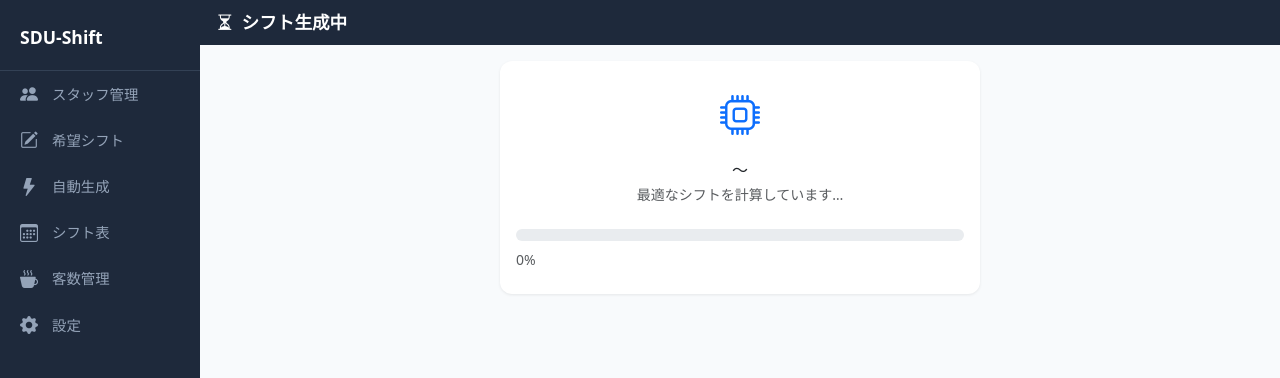
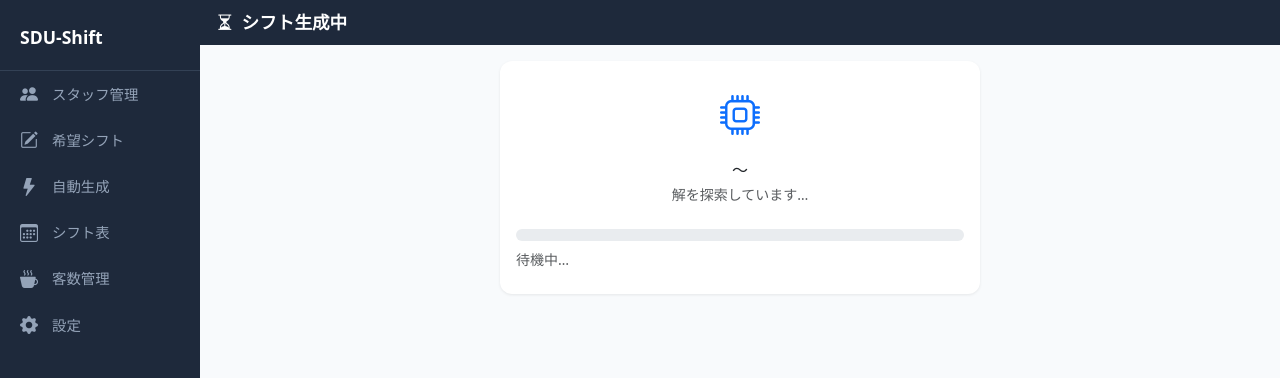
Before and after one commit to Richiesss/shift-tool, a Flask app: template templates/generate/waiting.html in a window 1280 px wide. Shown: the top 378 px of the page. Run offline with Flask 3, Linux system fonts and the light colour scheme; the template is opened without the code that fills it, so the values that code supplies are empty; some libraries are stand-ins or nearby versions.

Commit message:
Progress bar driven by real solver data, not fake time animation
- Remove requestAnimationFrame time-fill; bar only moves on actual poll data
- elapsed comes from SolveProgressCallback.WallTime() stored in DB
- Before first callback: bar stays at 0% with 'exploring...' label
- After callback: bar = elapsed/10s * 100% (honest time budget display)
- solution count shown as secondary indicator

Co-Authored-By: Claude Sonnet 4.6 <noreply@anthropic.com>

```diff
--- a/templates/generate/waiting.html
+++ b/templates/generate/waiting.html
@@ -12,14 +12,18 @@
         <i class="bi bi-cpu fs-1 text-primary"></i>
       </div>
       <h6 class="mb-1">{{ period.start_date }} 〜 {{ period.end_date }}</h6>
-      <p class="text-muted small mb-4" id="status-msg">最適なシフトを計算しています…</p>
+      <p class="text-muted small mb-4" id="status-msg">解を探索しています…</p>
 
+      <!-- プログレスバー（実際の経過時間ベース） -->
       <div class="progress mb-2" style="height:12px;border-radius:6px">
-        <div id="prog-bar" class="progress-bar progress-bar-striped progress-bar-animated bg-primary"
-             role="progressbar" style="width:0%;transition:width 0.6s ease"></div>
+        <div id="prog-bar"
+             class="progress-bar progress-bar-striped progress-bar-animated bg-primary"
+             role="progressbar"
+             style="width:0%;transition:width 0.8s ease-out">
+        </div>
       </div>
       <div class="d-flex justify-content-between small text-muted">
-        <span id="pct-label">0%</span>
+        <span id="elapsed-label">待機中…</span>
         <span id="solution-label"></span>
       </div>
     </div>
@@ -28,68 +32,66 @@
 
 <script>
 (function () {
+  const MAX_SEC = 10.0;
   const periodId = {{ period.id }};
   const scheduleUrl = "{{ url_for('schedule.index', period_id=period.id) }}";
   const bar = document.getElementById('prog-bar');
-  const pctLabel = document.getElementById('pct-label');
+  const elapsedLabel = document.getElementById('elapsed-label');
   const solutionLabel = document.getElementById('solution-label');
   const statusMsg = document.getElementById('status-msg');
 
-  // 時間ベースの滑らかなアニメーション（10秒で95%まで）
-  const MAX_TIME_MS = 10000;
-  const startTime = Date.now();
-  let animFrame;
-
-  function animateFill() {
-    const elapsed = Date.now() - startTime;
-    const timePct = Math.min(95, (elapsed / MAX_TIME_MS) * 95);
-    bar.style.width = timePct + '%';
-    pctLabel.textContent = Math.floor(timePct) + '%';
-    if (timePct < 95) animFrame = requestAnimationFrame(animateFill);
+  function setBar(pct, animate) {
+    bar.style.transition = animate ? 'width 0.8s ease-out' : 'none';
+    bar.style.width = Math.min(100, pct) + '%';
   }
-  animFrame = requestAnimationFrame(animateFill);
 
   function poll() {
     fetch("{{ url_for('generate.status', period_id=period.id) }}")
       .then(r => r.json())
       .then(data => {
         if (data.status === 'done') {
-          cancelAnimationFrame(animFrame);
-          bar.style.width = '100%';
-          bar.classList.remove('progress-bar-animated');
+          setBar(100, true);
+          bar.classList.remove('progress-bar-animated', 'bg-primary');
           bar.classList.add('bg-success');
-          pctLabel.textContent = '100%';
+          elapsedLabel.textContent = '完了';
           statusMsg.textContent = '生成完了！シフト表に移動します…';
           setTimeout(() => { window.location.href = scheduleUrl; }, 800);
 
         } else if (data.status === 'failed') {
-          cancelAnimationFrame(animFrame);
-          bar.classList.remove('progress-bar-animated');
+          setBar(100, false);
+          bar.classList.remove('progress-bar-animated', 'bg-primary');
           bar.classList.add('bg-danger');
+          elapsedLabel.textContent = 'エラー';
           statusMsg.textContent = 'エラー: ' + (data.message || '生成に失敗しました');
-          pctLabel.textContent = '失敗';
 
         } else {
-          // generating
+          // generating: elapsed はコールバックが初めて呼ばれてから届く
+          const elapsed = data.elapsed || 0;
+          if (elapsed > 0) {
+            const pct = Math.min(95, (elapsed / MAX_SEC) * 100);
+            setBar(pct, true);
+            elapsedLabel.textContent = elapsed.toFixed(1) + '秒経過 / 最大' + MAX_SEC + '秒';
+          } else {
+            // まだコールバック未着火＝可能解すら見つかっていない
+            elapsedLabel.textContent = '解を探索中…';
+          }
+
           if (data.solutions > 0) {
-            solutionLabel.textContent = `解 ${data.solutions} 個発見`;
-            statusMsg.textContent = 'より良いシフトを探索中…';
-          }
-          // DB から来た pct があれば反映
-          if (data.progress > 0) {
-            const dbPct = Math.min(95, data.progress);
-            if (dbPct > parseFloat(bar.style.width || 0)) {
-              bar.style.width = dbPct + '%';
-              pctLabel.textContent = dbPct + '%';
+            solutionLabel.textContent = '解 ' + data.solutions + ' 個発見';
+            if (data.solutions === 1) {
+              statusMsg.textContent = '初期解を発見。より良い解を探索中…';
+            } else {
+              statusMsg.textContent = '解を改善中…（' + data.solutions + ' 回更新）';
             }
           }
+
           setTimeout(poll, 2000);
         }
       })
       .catch(() => setTimeout(poll, 3000));
   }
 
-  setTimeout(poll, 2000);
+  setTimeout(poll, 1500);
 })();
 </script>
 {% endblock %}
```
Also changed, not shown: routes/generate.py (+3 -5 lines).
